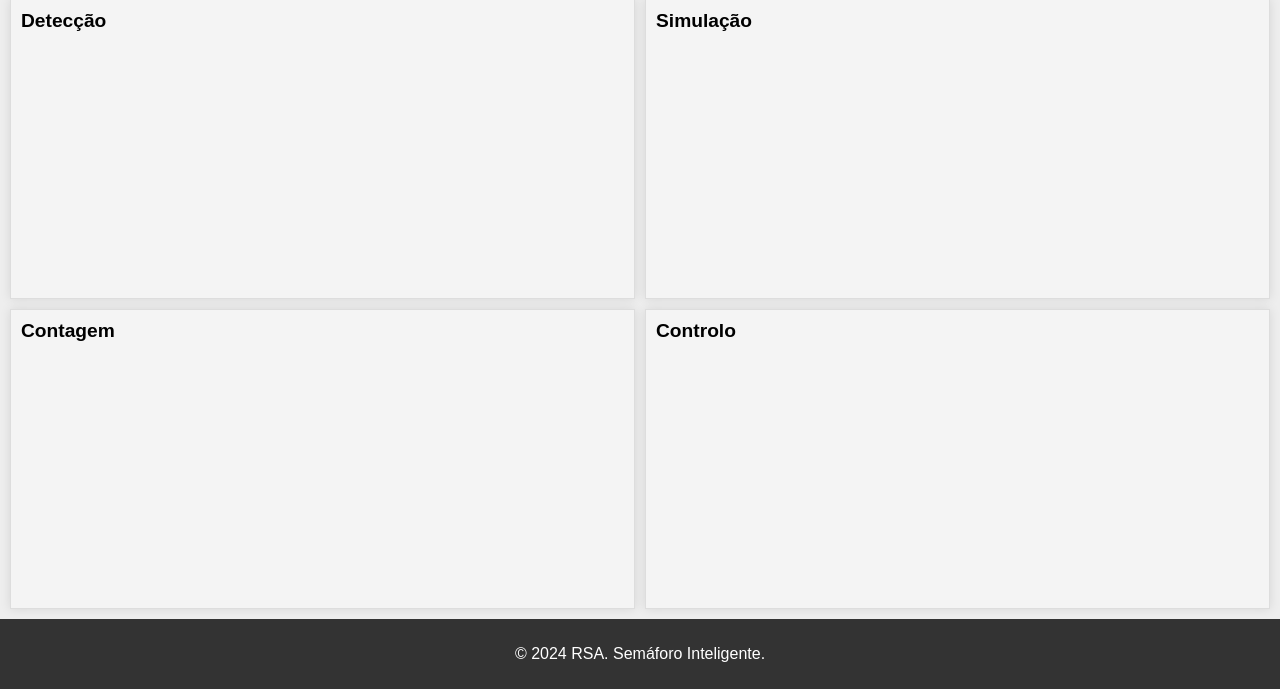
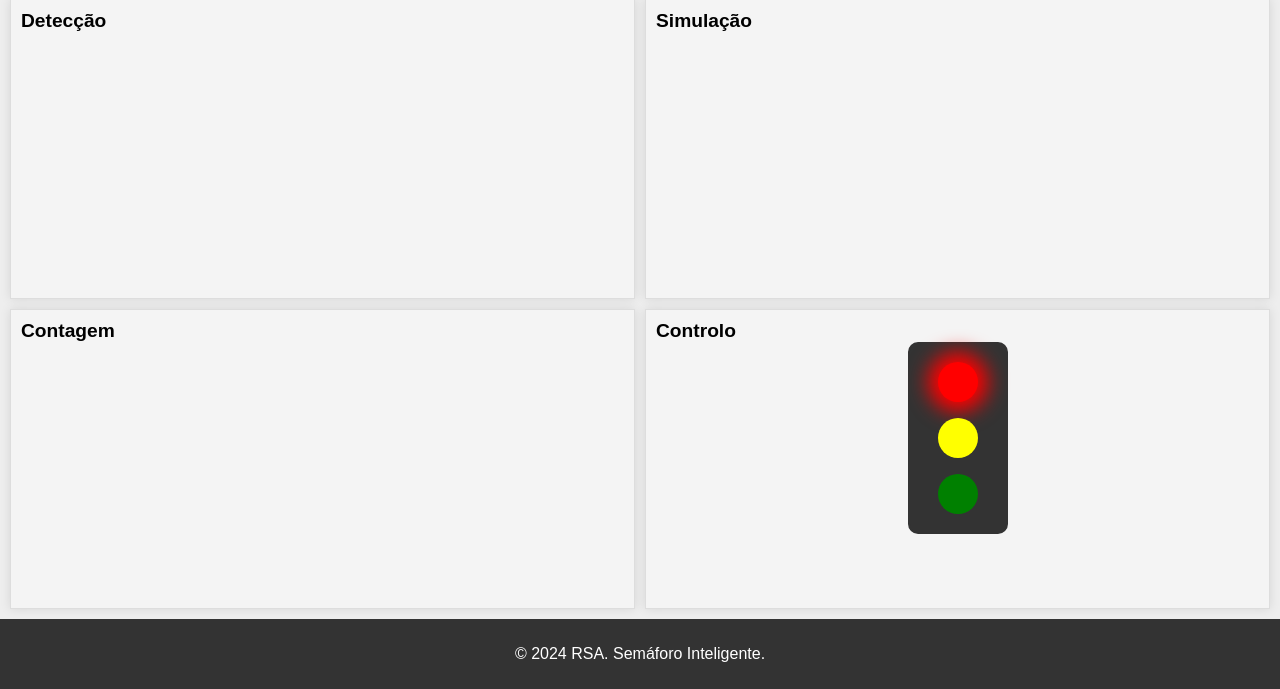
Before and after one commit to Negrito07/rsa-smart-traffic-light, a Flask app: page / in a window 1280 px wide. Shown: the part 111-800 px from the top of the page. Run offline with Flask 3, Linux system fonts and the light colour scheme; some libraries are stand-ins or nearby versions.

Commit message:
Added traffic light

```diff
--- a/main/static/style.css
+++ b/main/static/style.css
@@ -37,17 +37,6 @@ body {
     font-size: 1.2em; /* Tamanho da fonte do título */
 }
 
-.full-content {
-    position: relative;
-}
-
-.full-content h2 {
-    position: absolute;
-    top: 10px;
-    left: 10px;
-    background-color: transparent;
-}
-
 header, footer {
     background-color: #333;
     color: white;
@@ -62,3 +51,52 @@ header {
 footer {
     grid-column: 1 / -1;
 }
+
+/* Control Section */
+#section-control {
+    display: flex;
+    flex-direction: row;
+    justify-content: center;
+}
+
+.traffic-light {
+    display: flex;
+    flex-direction: column;
+    align-items: center;
+    border: 2px solid #333;
+    border-radius: 10px;
+    padding: 10px;
+    background-color: #333;
+    width: 100px;
+}
+
+.light {
+    width: 40px;
+    height: 40px;
+    border-radius: 50%;
+    margin: 8px;
+}
+
+.red {
+    background-color: red;
+}
+
+.red.active {
+    box-shadow: 0 0 20px 10px red; /* Efeito de brilho para luz ativa */
+}
+
+.yellow {
+    background-color: yellow;
+}
+
+.yellow.active {
+    box-shadow: 0 0 20px 10px yellow; /* Efeito de brilho para luz ativa */
+}
+
+.green {
+    background-color: green;
+}
+
+.green.active {
+    box-shadow: 0 0 20px 10px green; /* Efeito de brilho para luz ativa */
+}
--- a/main/templates/index.html
+++ b/main/templates/index.html
@@ -6,23 +6,33 @@
         <h1>Monitoramento</h1>
     </header>
     <div class="container">
-        <div class="full-content">
+        <div>
             <h2>Detecção</h2>
         </div>
-        <div class="full-content">
+        <div>
             <h2>Simulação</h2>
         </div>
         <div>
             <h2>Contagem</h2>
+            <div id="section-count">
+            </div>
         </div>
         <div>
             <h2>Controlo</h2>
+            <div id="section-control">
+                <div id="1" class="traffic-light">
+                    <div class="red active light"></div>
+                    <div class="yellow light"></div>
+                    <div class="green light"></div>
+                </div>
+            </div>
         </div>
     </div>
     <footer>
         <p>&copy; 2024 RSA. Semáforo Inteligente.</p>
     </footer>
 </body>
+<script src="https://cdnjs.cloudflare.com/ajax/libs/jquery/3.5.1/jquery.min.js" integrity="sha512-bLT0Qm9VnAYZDflyKcBaQ2gg0hSYNQrJ8RilYldYQ1FxQYoCLtUjuuRuZo+fjqhx/qtq/1itJ0C2ejDxltZVFg==" crossorigin="anonymous"></script>
 <script src="https://cdnjs.cloudflare.com/ajax/libs/socket.io/4.0.1/socket.io.js" integrity="sha512-q/dWJ3kcmjBLU4Qc47E4A9kTB4m3wuTY7vkFJDTZKjTs8jhyGQnaUrxa0Ytd0ssMZhbNua9hE+E7Qv1j+DyZwA==" crossorigin="anonymous"></script>
 <script type="text/javascript" charset="utf-8">
     var socket = io();
@@ -33,9 +43,39 @@
     // rsu monitor msg callback
     socket.on('vanetza/in/spatem', function(msg) {
         console.log(msg);
+
+        // Remove a classe 'active' de todas as luzes
+        $('.light').removeClass('active');
+
+        // Adiciona a classe 'active' à luz correspondente ao estado do semáforo
+        const setLight = (id, state) => {
+            console.log($('#section-control .red.light'))
+            switch(state) {
+                case 3:
+                    $('#section-control .red.light').addClass('active');
+                    break;
+                case 4:
+                    $('#section-control .yellow.light').addClass('active');
+                    break;
+                case 5:
+                    $('#section-control .green.light').addClass('active');
+                    break;
+                default:
+                    console.error('Estado inválido do semáforo:', state);
+            }
+        }
+
+        const { intersections } = JSON.parse(msg);
+        const intersection = intersections[0];
+
+        intersection.states.forEach((s) => {
+            const id = s.signalGroup;
+            const state = s["state-time-speed"][0].eventState;
+            setLight(id, state);
+        });
     });
 
-    // rsu monitor msg callback
+    // obu monitor msg callback
     socket.on('in/coord', function(msg) {
         console.log(msg);
     });
```
